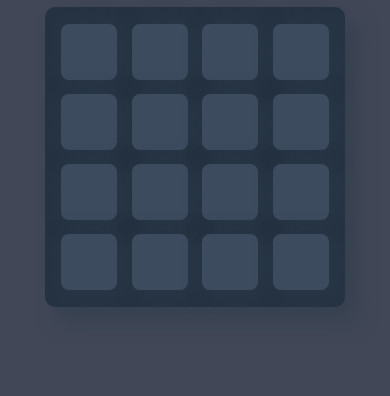
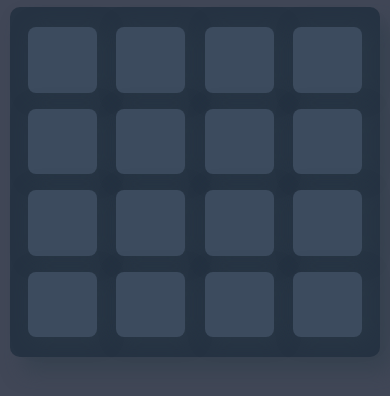
Before and after one commit to oriane212/memory-game, a plain HTML site: page index.html in a window 390 px wide. Shown: the part 124-520 px from the top of the page. Drawn offline with Linux system fonts and the light colour scheme; a web font is replaced by a local one.

Commit message:
percentage width for small screens only

```diff
--- a/css/app.css
+++ b/css/app.css
@@ -61,9 +61,9 @@ h4 {
  */
 
 .deck {
-    width: 300px;
-    height: 300px;
-    padding: 10px;
+    width: 95%;
+    height: 320px;
+    padding: 12px;
     background-color: #263343;
     box-shadow: 12px 15px 20px 0 rgba(46, 61, 73, 0.5);
     display: flex;
@@ -241,11 +241,9 @@ h4 {
  * Responsive styles
  */
 
-@media screen and (min-width: 400px) {
+@media screen and (min-width: 350px) {
     .deck {
-        width: 400px;
-        height: 400px;
-        padding: 12px;
+        height: 350px;
     }
 }
 
```
